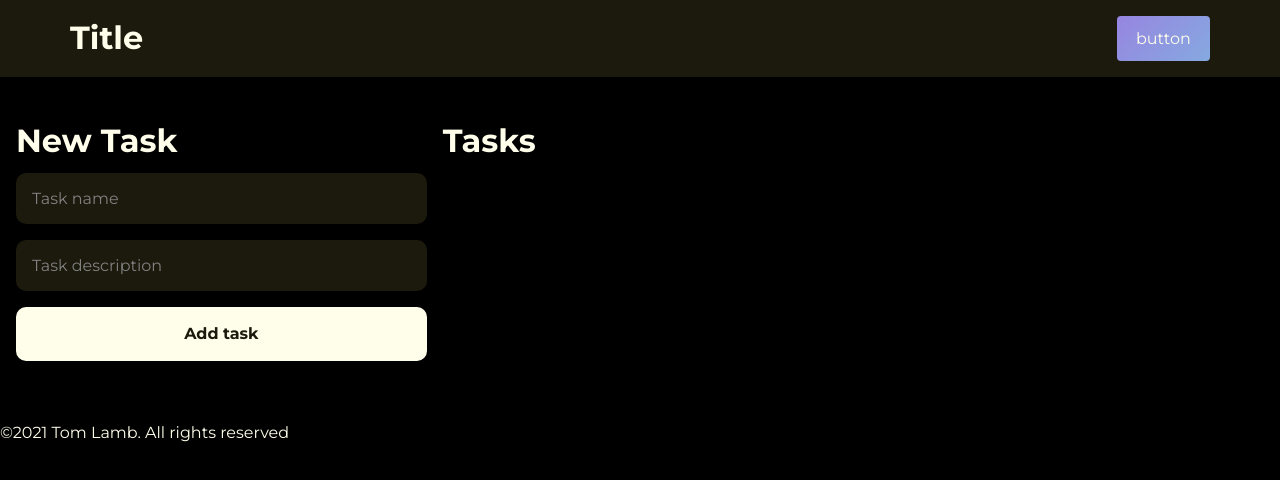
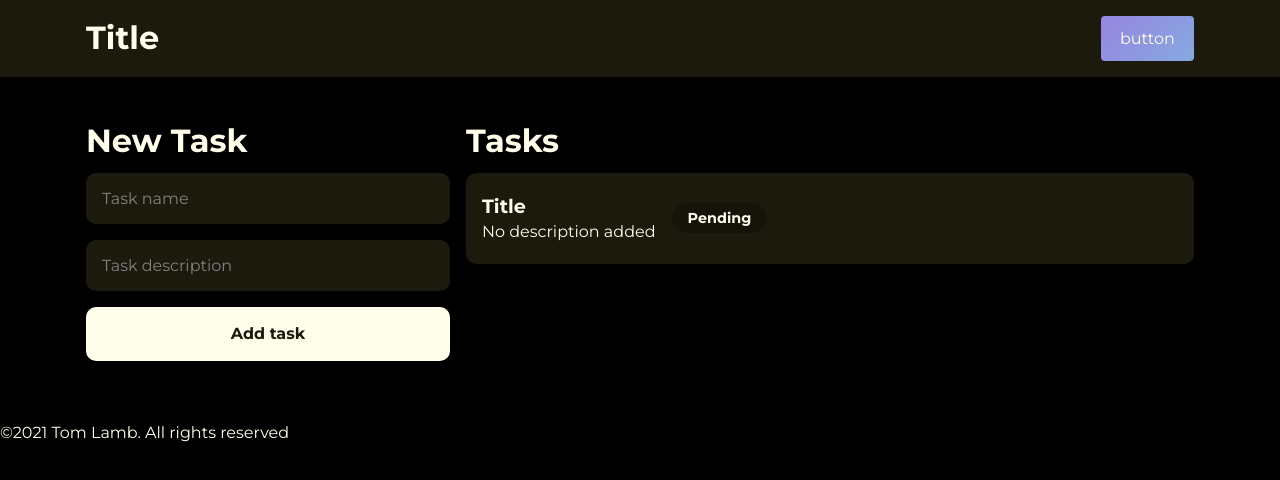
Before and after one commit to Lambtsa/todo-app-react, a React (Create React App) app: page / in a window 1280 px wide. Shown: the top 480 px of the page. Built offline with nearby package versions, Linux system fonts and the light colour scheme.

Commit message:
before refactor

```diff
--- a/src/components/Form.js
+++ b/src/components/Form.js
@@ -1,14 +1,59 @@
-import React from 'react';
+import React, { useState } from 'react';
 
-const Form = () => (
-  <section role="contentinfo">
-    <h2 className="form__title">New Task</h2>
-    <form className="form" name="Add New Task">
-      <input className="form__input" type="text" placeholder="Task name" autoComplete="off" maxLength="30" />
-      <input className="form__input" type="text" placeholder="Task description" autoComplete="off" maxLength="30" />
-      <button className="form__btn" type="button">Add task</button>
-    </form>
-  </section>
-);
+const Form = () => {
+  const [title, setTitle] = useState('');
+  const [description, setDescription] = useState('');
+  const [error, setError] = useState(false);
+
+  const handleTitleChange = e => {
+    /* eslint-disable-next-line */
+    console.log(title);
+    setTitle(e.target.value);
+  };
+
+  const handleDescriptionChange = e => {
+    /* eslint-disable-next-line */
+    console.log(description);
+    setDescription(e.target.value);
+  };
+
+  const handleFormSubmit = e => {
+    e.preventDefault();
+    /* eslint-disable-next-line */
+    console.log('clicked')
+    if (title === '') {
+      setError(true);
+    } else {
+      /* eslint-disable-next-line */
+      console.log('info is good');
+    }
+  };
+
+  return (
+    <section role="contentinfo">
+      <h2 className="form__title">New Task</h2>
+      {error && <p className="form__errorMessage">Please enter a title for your task.</p>}
+      <form onSubmit={handleFormSubmit} className="form" name="Add New Task">
+        <input
+          className={error ? 'form__input form__error' : 'form__input'}
+          type="text"
+          placeholder="Task name"
+          autoComplete="off"
+          maxLength="30"
+          onChange={handleTitleChange}
+          value={title} />
+        <input
+          className="form__input"
+          type="text"
+          placeholder="Task description"
+          autoComplete="off"
+          maxLength="30"
+          onChange={handleDescriptionChange}
+          value={description} />
+        <button className="form__btn" type="submit">Add task</button>
+      </form>
+    </section>
+  );
+};
 
 export default Form;
--- /dev/null
+++ b/src/components/Task.js
@@ -0,0 +1,16 @@
+import React from 'react';
+
+const Task = () => (
+  <li className="listItem pending">
+    <div className="listItem__details">
+      <div>
+        <h3>title</h3>
+        <p>No description added</p>
+      </div>
+      <p className="listItem__tag">pending</p>
+    </div>
+    <button type="button" className="listItem__btn">Remove</button>
+  </li>
+);
+
+export default Task;
--- a/src/components/TaskList.js
+++ b/src/components/TaskList.js
@@ -1,9 +1,12 @@
 import React from 'react';
+import Task from './Task';
 
 const TaskList = () => (
   <section role="contentinfo">
     <h2>Tasks</h2>
-    <ul />
+    <ul>
+      <Task />
+    </ul>
   </section>
 );
 
--- a/src/styles/main.scss
+++ b/src/styles/main.scss
@@ -22,12 +22,13 @@ button {
 */
 .header {
   background-color: $dark-grey;
-  padding: 1rem;
+  padding: 1rem 0;
   .header__container {
     display: flex;
     align-items: center;
     justify-content: space-between;
     max-width: 1140px;
+    padding: 0 1rem;
     margin: 0 auto;
   }
   .header__title {
@@ -48,6 +49,8 @@ button {
   gap: 1rem;
   grid-template-columns: 1fr 2fr;
   padding: 3rem 1rem;
+  max-width: 1140px;
+  margin: 0 auto;
 }
 /*
   Form component
@@ -97,3 +100,52 @@ button {
   margin-bottom: 1rem;
   border-radius: 10px;
 }
+/*
+  Task Component
+*/
+.listItem {
+  display: flex;
+  justify-content: space-between;
+  padding: 1rem;
+  color: $white;
+  margin-bottom: 1rem;
+  border-radius: 10px;
+  background-color: $dark-grey;
+  align-items: center;
+  cursor: pointer;
+}
+.listItem__details {
+  padding: .5rem 0;
+  display: flex;
+  align-items: center;
+}
+.listItem__btn {
+  padding: .7rem 1rem;
+  color: $white;
+  background-color: $black;
+  border-radius: 10px;
+  outline: none;
+  font-weight: 700;
+}
+.listItem__btn:hover {
+  background-color: $error;
+}
+p.listItem__tag {
+  justify-self: center;
+  padding: .5rem 1rem;
+  border-radius: 20px;
+  background-color: rgba(0, 0, 0, 0.2);
+  margin: 0 1rem;
+  color: $white;
+  text-transform: capitalize;
+  font-weight: 700;
+  font-size: .9rem;
+}
+.listItem h3 {
+  margin-bottom: .5rem;
+  font-size: 1.2rem;
+  text-transform: capitalize;
+}
+.listItem .listItem__btn {
+  display: none;
+}
```
Also changed, not shown: src/helpers/helpers.js (added, +18 -0 lines), 2 other files (tests, documents, lock files or other folders).
